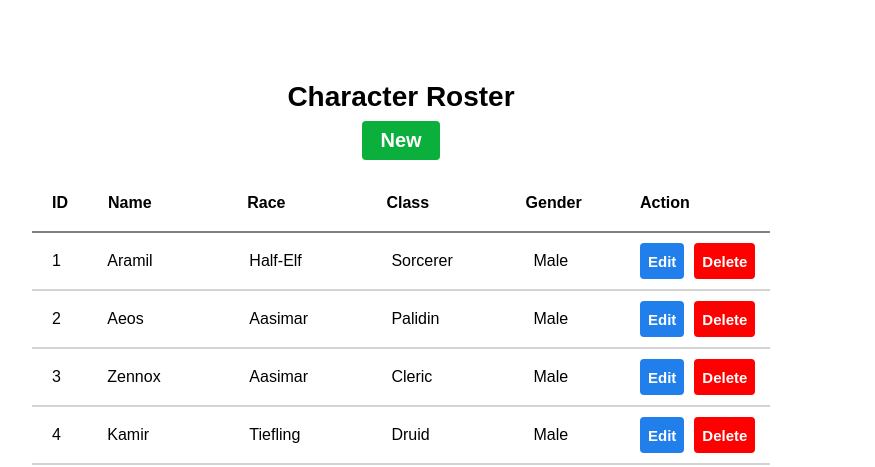
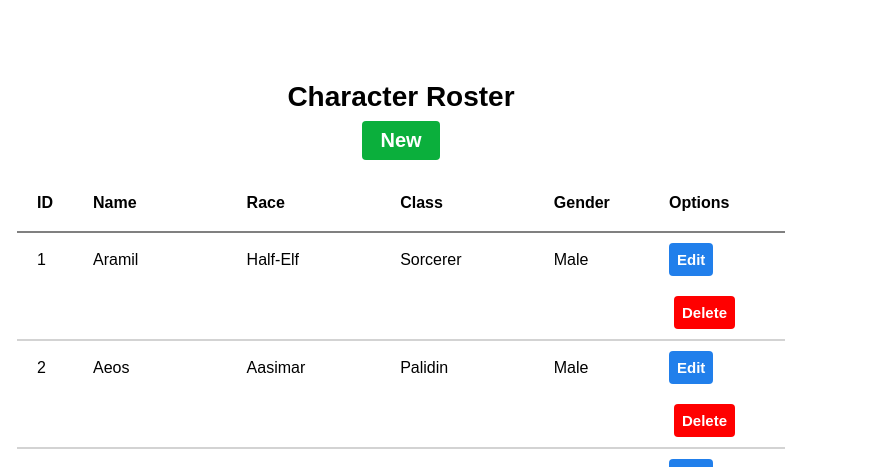
Before and after one commit to Joshua-Tyson-Gray/dnd-character-generator, a plain HTML site: page dungeons-and-dragons/index.html in a window 1280 px wide. Shown: the part 277-744 px from the top of the page, without its empty margins (239-1114 px from the left). Drawn offline with Linux system fonts and the light colour scheme.

Commit message:
Refactor Character List to a Table
Previously, the character list was a series of div and p tags with flex box applied. It has been refactored to use a table instead. This reduced the code required in the JavaScript file and made the code overall more clean.

```diff
--- a/dungeons-and-dragons/index.html
+++ b/dungeons-and-dragons/index.html
@@ -19,7 +19,19 @@
     <div id="charGenCharList">
         <h2>Character Roster</h2>
         <button type="button" id="newCharBtn">New</button>
-        <div id="characterList"></div>
+        <table>
+            <thead id="characterRecordHead">
+                <tr>
+                    <th id="id-col">ID</th>
+                    <th id="name-col">Name</th>
+                    <th id="race-col">Race</th>
+                    <th id="class-col">Class</th>
+                    <th id="gender-col">Gender</th>
+                    <th id="options-col">Options</th>
+                </tr>
+            </thead>
+            <tbody id="characterList"></tbody>
+        </table>
     </div>
 
     <div id="charGenEditArea">
--- a/dungeons-and-dragons/script/controller.js
+++ b/dungeons-and-dragons/script/controller.js
@@ -43,43 +43,6 @@ function onCreateBtnClicked(){
 function generateCharacterList(){
     let charList = document.getElementById("characterList");
     charList.innerHTML = "";
-
-    let charRecHead = document.createElement("div");
-    charRecHead.classList.add("characterRecord");
-    charRecHead.classList.add("characterRecordHead");
-
-    let id = document.createElement("p");
-    id.classList.add("id-col");
-    id.innerHTML = "ID";
-    charRecHead.appendChild(id);
-
-    let name = document.createElement("p");
-    name.classList.add("name-col");
-    name.innerHTML = "Name";
-    charRecHead.appendChild(name);
-
-    let race = document.createElement("p");
-    race.classList.add("race-col");
-    race.innerHTML = "Race";
-    charRecHead.appendChild(race);
-
-    let charClass = document.createElement("p");
-    charClass.classList.add("class-col");
-    charClass.innerHTML = "Class";
-    charRecHead.appendChild(charClass);
-
-    let gender = document.createElement("p");
-    gender.classList.add("gender-col");
-    gender.innerHTML = "Gender";
-    charRecHead.appendChild(gender);
-
-    let action = document.createElement("p");
-    action.classList.add("action-col");
-    action.innerHTML ="Action";
-    charRecHead.appendChild(action);
-
-    charList.appendChild(charRecHead);
-
     for(character of characterList){
         generateCharacterRecord(character);
     }
@@ -87,30 +50,30 @@ function generateCharacterList(){
 
 function generateCharacterRecord(character){
     let list = document.getElementById("characterList");
-    let record = document.createElement("div");
+    let record = document.createElement("tr");
     record.classList.add("characterRecord");
 
-    let idTD = document.createElement("p");
-    idTD.classList.add("id-col");
+    let idTD = document.createElement("td");
+    //idTD.classList.add("id-col");
     idTD.innerHTML = character.id;
     record.appendChild(idTD);
 
-    let nameTD = document.createElement("p");
+    let nameTD = document.createElement("td");
     nameTD.classList.add("name-col");
     nameTD.innerHTML = character.name;
     record.appendChild(nameTD);
 
-    let raceTD = document.createElement("p");
+    let raceTD = document.createElement("td");
     raceTD.classList.add("race-col");
     raceTD.innerHTML = character.race;
     record.appendChild(raceTD);
 
-    let classTD = document.createElement("p");
+    let classTD = document.createElement("td");
     classTD.classList.add("class-col");
     classTD.innerHTML = character.charClass;
     record.appendChild(classTD);
 
-    let genderTD = document.createElement("p");
+    let genderTD = document.createElement("td");
     genderTD.classList.add("gender-col");
     genderTD.innerHTML = character.gender;
     record.appendChild(genderTD);
@@ -132,12 +95,12 @@ function generateCharacterRecord(character){
     });
     record.appendChild(deleteButton);
 
-    let actionSec = document.createElement("div");
+    let actionSec = document.createElement("td");
     actionSec.classList.add("action-col");
     actionSec.appendChild(editButton);
     actionSec.appendChild(deleteButton);
+    record.appendChild(actionSec);
 
-    record.appendChild(actionSec);
     list.appendChild(record);
 }
 
--- a/dungeons-and-dragons/styles/style.css
+++ b/dungeons-and-dragons/styles/style.css
@@ -1,5 +1,6 @@
 *{
     font-family: Arial, Helvetica, sans-serif;
+    box-sizing: border-box;
 }
 body{
     text-align: center;
@@ -30,46 +31,39 @@ h2{
 }
 
 /*CHARACTER LIST STYLING*/
-#characterList{
-    display: flex;
-    flex-direction: column;
-    margin: 15px;
+table{
+    margin: 15px auto;
 }
-.characterRecordHead > p{
+th{
     font-weight: bold;
+    text-align: left;
+    padding: 20px;
 }
-.characterRecord{
-    display: flex;
+td{
+    text-align: left;
+    padding: 0px 20px;
+}
+td.action-col{
+    padding: 0px 0px 0px 20px;
+}
+tr.characterRecord{
     border-bottom-width: 2px;
     border-bottom-color: lightGray;
     border-bottom-style: solid;
-    justify-content: space-between;
 }
-.characterRecordHead{
+th#id-col{
+    width: 3%;
+}
+th#name-col, th#race-col, th#class-col{
+    width: 20%
+}
+th#gender-col{
+    width: 15%;
+}
+#characterRecordHead{
     border-bottom-width: 2px;
     border-bottom-color: gray;
     border-bottom-style: solid;
-}
-.characterRecord > p{
-    text-align: left;
-    padding: 10px;
-    margin: 10px;
-}
-p.gender-col{
-    width: 15%;
-}
-p.name-col, p.race-col, p.class-col{
-    width: 20%;
-}
-p.id-col{
-    width: 3%;
-}
-p.action-col{
-    min-width: 110px;
-}
-div.action-col{
-    display: flex;
-    min-width: 140px;
 }
 .editBtn{
     background-color:rgb(33, 127, 235);
@@ -79,8 +73,7 @@ div.action-col{
     font-size: 15px;
     font-weight: bold;
     color: white;
-    margin: 10px;
-    margin-right: 5px;
+    margin: 10px 5px 10px 0px;
 }
 .deleteBtn{
     background-color: red;
@@ -123,7 +116,7 @@ div.action-col{
     text-align: right;
 }
 input.int-input{
-    width: 30px;
+    width: 45px;
     text-align: center;
 }
 .input-row{
```
